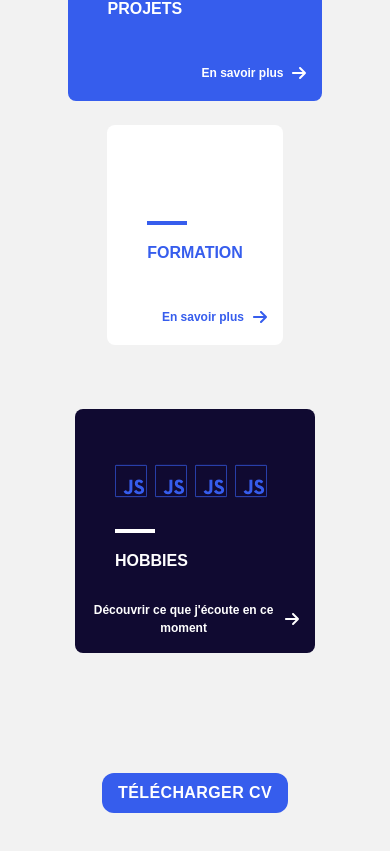
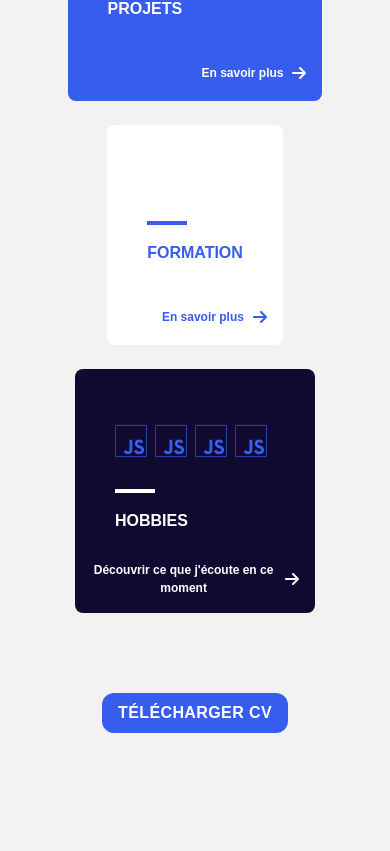
Before and after one commit to renaudfournet/website-resume, a React (Create React App) app: page / in a window 390 px wide. Shown: the part 1365-2216 px from the top of the page. Built offline with nearby package versions, Linux system fonts and the light colour scheme.

Commit message:
fixed margin bottom on mobile

```diff
--- a/src/components/Home.tsx
+++ b/src/components/Home.tsx
@@ -57,10 +57,10 @@ function Home(props: any) {
           <div>
             <Portfolio />
           </div>
-          <div className="mb-10">
+          <div className="lg:mb-10">
             <Etudes />
           </div>
-          <div className="mb-10">
+          <div className="lg:mb-10">
             <Interests />
           </div>
         </div>
```
